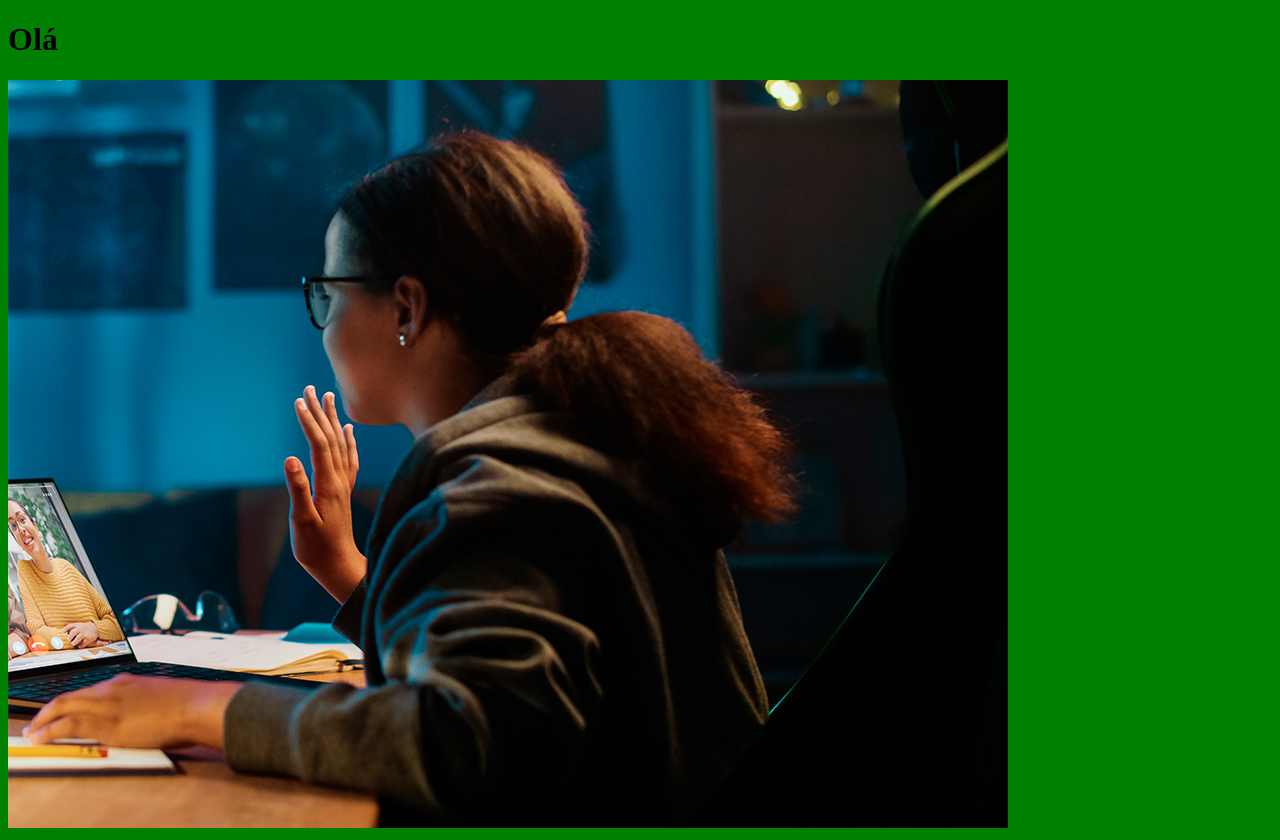
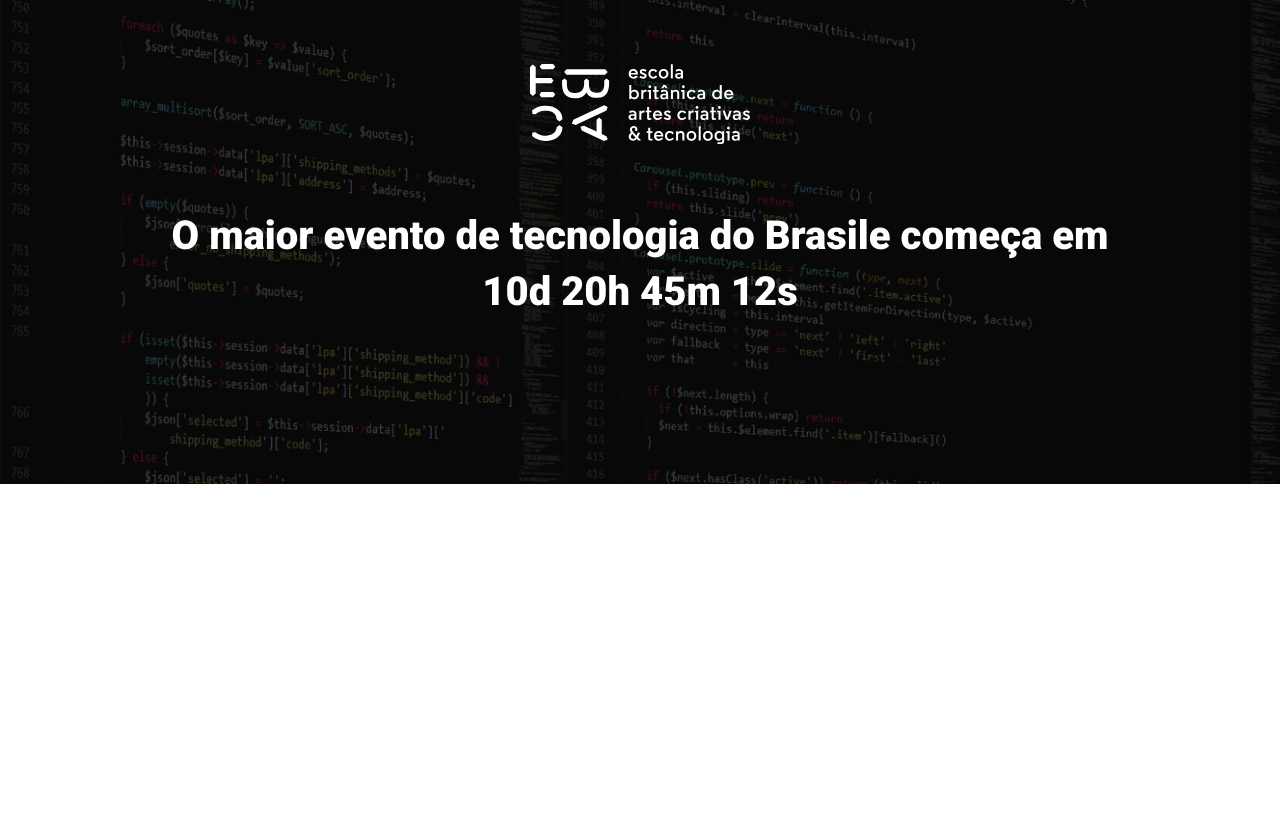
Before and after one commit to MarioHBS/ebac_tech_talks, a website built with Parcel: page src/index.html in a window 1280 px wide. After the commit the page ends 800 px from the top, so only its background shows below. Built offline with nearby package versions, Linux system fonts and the light colour scheme.

Commit message:
feat: criado o hero

```diff
--- a/src/index.html
+++ b/src/index.html
@@ -5,12 +5,22 @@
     <meta name="viewport" content="width=device-width, initial-scale=1.0">
     <title>EBAC TALKS</title>
 
+    <link rel="preconnect" href="https://fonts.googleapis.com">
+    <link rel="preconnect" href="https://fonts.gstatic.com" crossorigin>
+    <link href="https://fonts.googleapis.com/css2?family=Roboto:wght@400;700;900&display=swap" rel="stylesheet">
+
     <link rel="stylesheet" href="./styles/main.scss">
 </head>
 
 <body>
-    <h1>Olá</h1>
-    <img src="./images/backend.png" alt="">
+    <header class="hero">
+        <div class="container">
+            <img class="hero__logo" src="./images/ebac_logo.svg" alt="EBAC">
+            <p class="hero__text">
+                O maior evento de tecnologia do Brasile começa em 10d 20h 45m 12s
+            </p>
+        </div>
+    </header>
 
     <script src="./scripts/run.js"></script>
 </body>
--- /dev/null
+++ b/src/styles/_hero.scss
@@ -0,0 +1,50 @@
+.hero {
+    padding-top: 64px;
+    padding-bottom: 100px;
+    background-image: url(../images/fundo.png);
+    background-repeat: no-repeat;
+    background-size: cover;
+    position: relative;
+
+    .container {
+        position: relative;
+    }
+
+    &::before {
+        position: absolute;
+        top: 0;
+        left: 0;
+        width: 100%;
+        height: 100%;
+        background-color: #000;
+        content: '';
+        opacity: .7;
+    }
+
+    &__text {
+        padding: 64px 0;
+        font-size: 40px;
+        line-height: 56px;
+        font-weight: 800;
+        text-align: center;
+    }
+
+    &__logo {
+        display: block;
+        margin: 0 auto;
+        height: 80px;
+    }
+
+    @media (max-width: 640px) {
+        padding: 40px 0;
+
+        &__logo {
+            height: 40px;
+        }
+        &__text {
+            font-size: 22px;
+            line-height: 24px;
+            margin: 24px 0;
+        }
+    }
+}
--- a/src/styles/main.scss
+++ b/src/styles/main.scss
@@ -1,3 +1,23 @@
-body {
-    background-color: green;
+@use 'hero';
+
+* {
+    margin: 0;
+    padding: 0;
+    box-sizing: border-box;
+    font-family: Roboto, sans-serif;
+    color: #fff;
 }
+
+.container {
+    max-width: 960px;
+    width: 100%;
+    margin: 0 auto;
+
+    @media (max-width: 640px) {
+        max-width: 80%;
+    }
+
+    @media (max-width: 1024px) {
+        max-width: 90%;
+    }
+}
```
